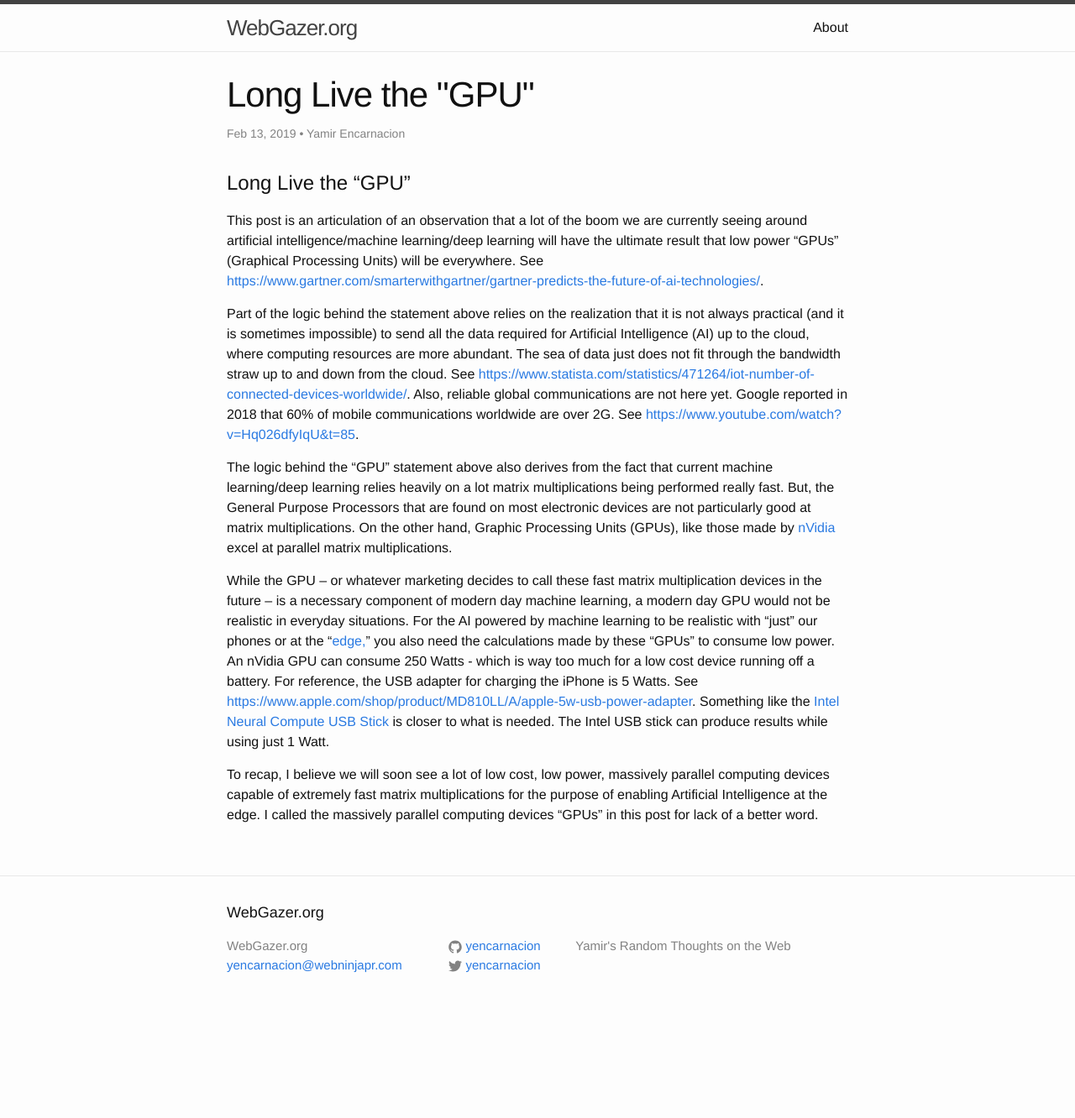
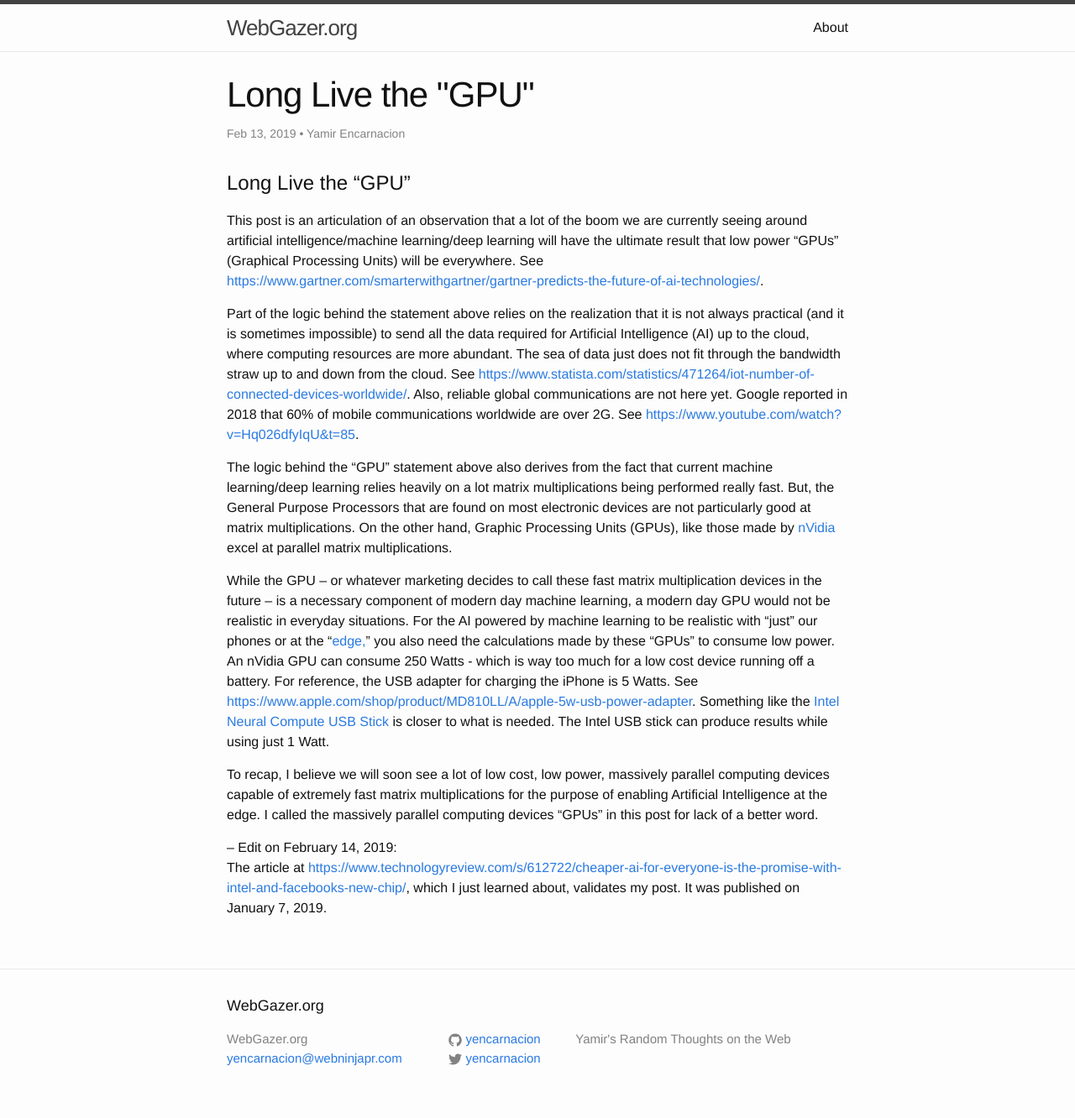
Before and after one commit to yencarnacion/webgazer_org, a Jekyll site: the page built from webgazer_org/_posts/2019-02-13-long-live-the-gpu.markdown, in a window 1280 px wide. Shown: the whole page at 84% size. Built offline with Jekyll 4.4.1, drawn with Linux system fonts in a browser that asks for light colours; before the commit the page ends 1221 px from its top, so only the background shows below that.

Commit message:
modified gpu post

```diff
--- a/webgazer_org/_posts/2019-02-13-long-live-the-gpu.markdown
+++ b/webgazer_org/_posts/2019-02-13-long-live-the-gpu.markdown
@@ -43,3 +43,8 @@ To recap, I believe we will soon see a lot of low cost, low power, massively par
 computing devices capable of extremely fast matrix multiplications for the purpose of
 enabling Artificial Intelligence at the edge.  I called the massively parallel
 computing devices “GPUs” in this post for lack of a better word.
+
+--
+Edit on February 14, 2019:
+The article at [https://www.technologyreview.com/s/612722/cheaper-ai-for-everyone-is-the-promise-with-intel-and-facebooks-new-chip/](https://www.technologyreview.com/s/612722/cheaper-ai-for-everyone-is-the-promise-with-intel-and-facebooks-new-chip/),
+which I just learned about, validates my post.  It was published on January 7, 2019.
```
